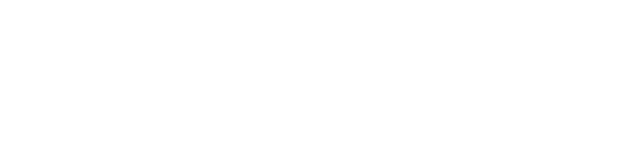
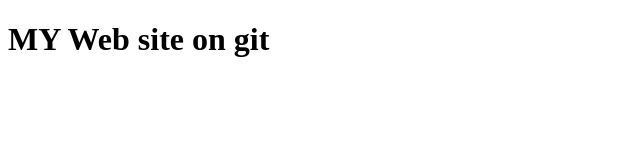
Before and after one commit to Zulqarnainishaq/Zulqarnainishaq.github.io, a plain HTML site: page index.html in a window 1280 px wide. Shown: the whole page, without its empty margins (0-640 px from the left). Drawn offline with Linux system fonts and the light colour scheme.

Commit message:
second commit

```diff
--- a/index.html
+++ b/index.html
@@ -6,6 +6,6 @@
 	<title>my git web</title>
 </head>
 <body>
-
+  <h1>MY Web site on git</h1>
 </body>
 </html>
```
